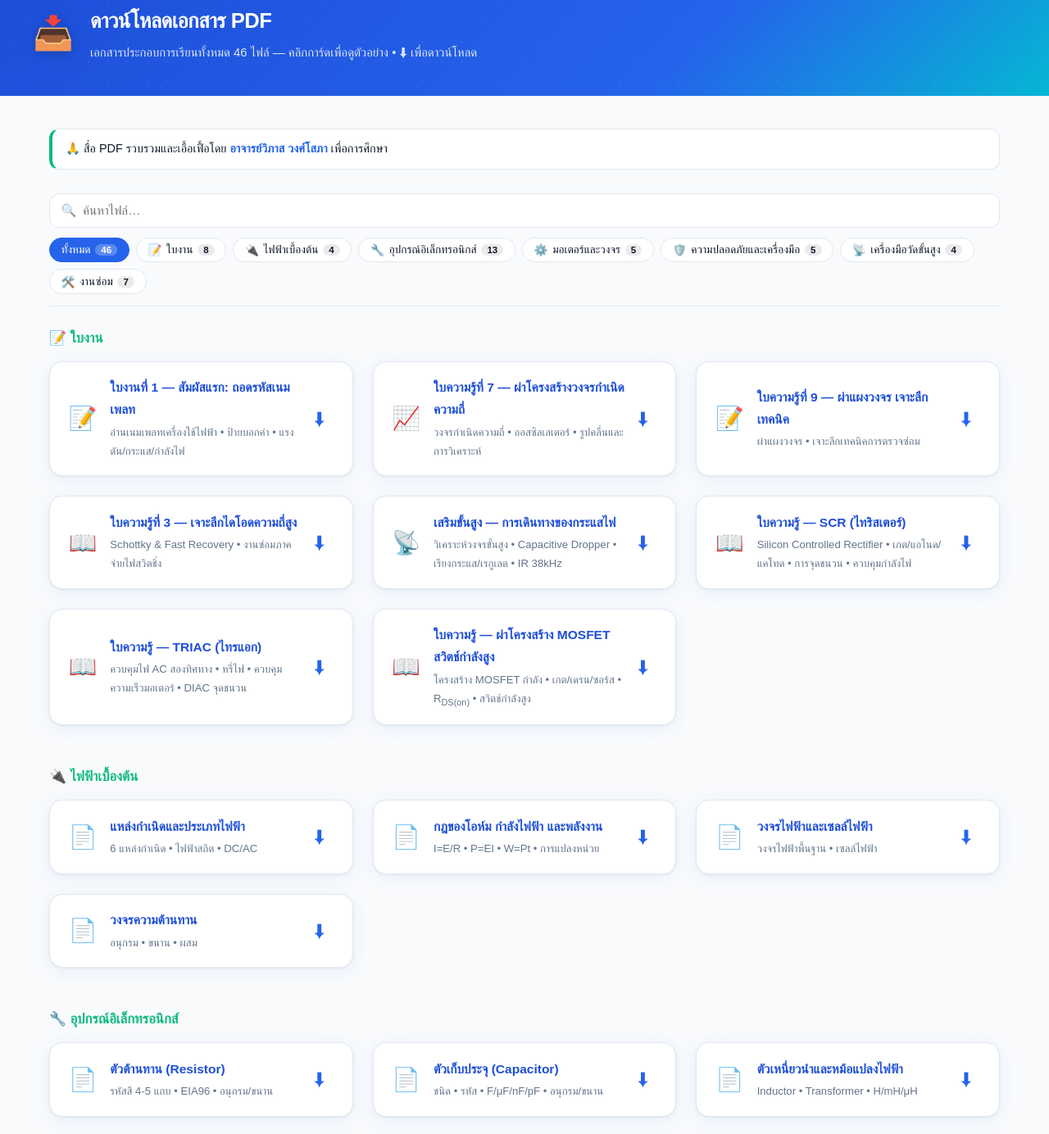
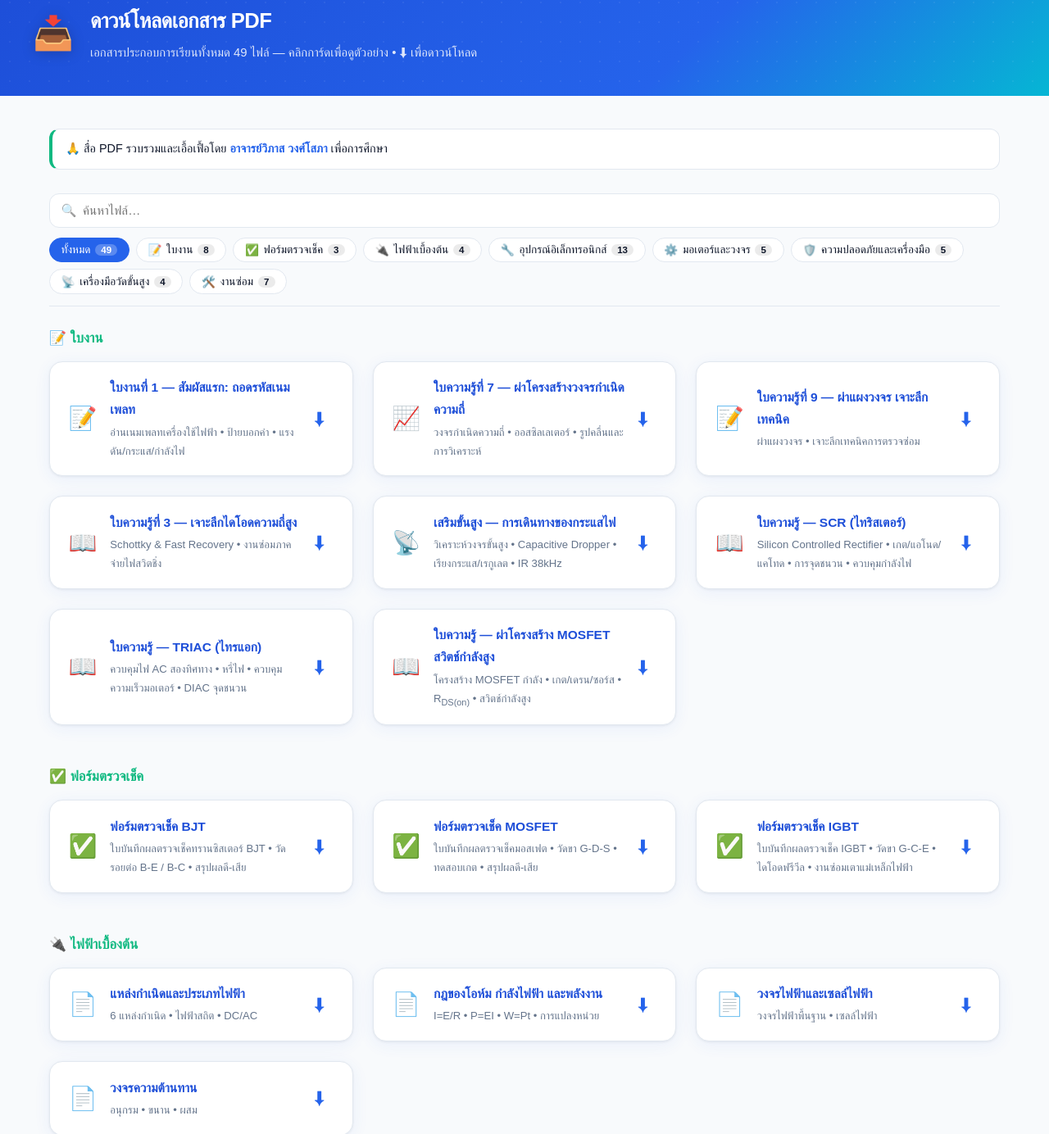
Before and after one commit to josiamu/thai-electronics-edu, a plain HTML site: page downloads.html in a window 1280 px wide. Shown: the part 94-1478 px from the top of the page at 82% size. Drawn offline with Linux system fonts and the light colour scheme; a web font is replaced by a local one.

Commit message:
feat(downloads): เพิ่มหมวด "ฟอร์มตรวจเช็ค" 3 ไฟล์ (BJT/MOSFET/IGBT)
- downloads.html: section ใหม่ data-cat="checklist" + ชิปกรอง ✅ ฟอร์มตรวจเช็ค
  วางไว้ถัดจากใบงาน, การ์ด 3 ใบชี้ไป pdf/chec_list/
- อัปเดตจำนวนไฟล์ 46 → 49 (หัวหน้า downloads, การ์ดหน้าแรก, README, CLAUDE/AGENTS)
- announcements.js: ข่าวหน้าแรก deep-link เข้าหมวด checklist

Co-Authored-By: Claude Opus 5 <noreply@anthropic.com>

```diff
--- a/downloads.html
+++ b/downloads.html
@@ -111,8 +111,8 @@
     <div>
       <h1 class="th-only">ดาวน์โหลดเอกสาร PDF</h1>
       <h1 class="en-only">Download PDF Documents</h1>
-      <p class="th-only">เอกสารประกอบการเรียนทั้งหมด 46 ไฟล์ — คลิกการ์ดเพื่อดูตัวอย่าง • ⬇ เพื่อดาวน์โหลด</p>
-      <p class="en-only">46 learning resource files — click a card to preview • ⬇ to download</p>
+      <p class="th-only">เอกสารประกอบการเรียนทั้งหมด 49 ไฟล์ — คลิกการ์ดเพื่อดูตัวอย่าง • ⬇ เพื่อดาวน์โหลด</p>
+      <p class="en-only">49 learning resource files — click a card to preview • ⬇ to download</p>
     </div>
   </div>
 </div>
@@ -130,8 +130,9 @@
       <input type="search" id="dl-search" class="dl-search" placeholder="ค้นหาไฟล์…" aria-label="ค้นหาไฟล์">
     </div>
     <div class="dl-chips" id="dl-chips">
-      <button class="dl-chip active" type="button" data-cat="all"><span class="th-only">ทั้งหมด</span><span class="en-only">All</span><span class="dl-chip-n">46</span></button>
+      <button class="dl-chip active" type="button" data-cat="all"><span class="th-only">ทั้งหมด</span><span class="en-only">All</span><span class="dl-chip-n">49</span></button>
       <button class="dl-chip" type="button" data-cat="worksheet">📝 <span class="th-only">ใบงาน</span><span class="en-only">Worksheets</span><span class="dl-chip-n">8</span></button>
+      <button class="dl-chip" type="button" data-cat="checklist">✅ <span class="th-only">ฟอร์มตรวจเช็ค</span><span class="en-only">Check Forms</span><span class="dl-chip-n">3</span></button>
       <button class="dl-chip" type="button" data-cat="basics">🔌 <span class="th-only">ไฟฟ้าเบื้องต้น</span><span class="en-only">Basics</span><span class="dl-chip-n">4</span></button>
       <button class="dl-chip" type="button" data-cat="components">🔧 <span class="th-only">อุปกรณ์อิเล็กทรอนิกส์</span><span class="en-only">Components</span><span class="dl-chip-n">13</span></button>
       <button class="dl-chip" type="button" data-cat="motors">⚙️ <span class="th-only">มอเตอร์และวงจร</span><span class="en-only">Motors</span><span class="dl-chip-n">5</span></button>
@@ -210,6 +211,36 @@
           <div class="pdf-sub"><span class="th-only">โครงสร้าง MOSFET กำลัง • เกต/เดรน/ซอร์ส • R<sub>DS(on)</sub> • สวิตช์กำลังสูง</span><span class="en-only">Power MOSFET structure • Gate/Drain/Source • R<sub>DS(on)</sub> • High-power switching</span></div>
         </div>
         <a class="pdf-dl" href="pdf/worksheet/ใบความรู้ที่  ผ่าโครงสร้าง MOSFET สวิตช์กำลังสูง.pdf" download title="ดาวน์โหลด">⬇</a>
+      </div>
+    </div>
+  </div>
+
+  <div class="section" data-cat="checklist">
+    <div class="section-subtitle">✅ <span class="th-only">ฟอร์มตรวจเช็ค</span><span class="en-only">Check Forms</span></div>
+    <div class="grid-2">
+      <div class="pdf-card" data-pdf="pdf/chec_list/20260812_ฟอร์มตรวจเช็ค BJT.pdf">
+        <div class="pdf-icon">✅</div>
+        <div class="pdf-info">
+          <div class="pdf-title"><span class="th-only">ฟอร์มตรวจเช็ค BJT</span><span class="en-only">Check Form — BJT</span></div>
+          <div class="pdf-sub"><span class="th-only">ใบบันทึกผลตรวจเช็คทรานซิสเตอร์ BJT • วัดรอยต่อ B-E / B-C • สรุปผลดี-เสีย</span><span class="en-only">Record sheet for testing BJTs • B-E / B-C junction readings • Pass/fail summary</span></div>
+        </div>
+        <a class="pdf-dl" href="pdf/chec_list/20260812_ฟอร์มตรวจเช็ค BJT.pdf" download title="ดาวน์โหลด">⬇</a>
+      </div>
+      <div class="pdf-card" data-pdf="pdf/chec_list/20260812_ฟอร์มตรวจเช็ค MOSFET.pdf">
+        <div class="pdf-icon">✅</div>
+        <div class="pdf-info">
+          <div class="pdf-title"><span class="th-only">ฟอร์มตรวจเช็ค MOSFET</span><span class="en-only">Check Form — MOSFET</span></div>
+          <div class="pdf-sub"><span class="th-only">ใบบันทึกผลตรวจเช็คมอสเฟต • วัดขา G-D-S • ทดสอบเกต • สรุปผลดี-เสีย</span><span class="en-only">Record sheet for testing MOSFETs • G-D-S readings • Gate test • Pass/fail summary</span></div>
+        </div>
+        <a class="pdf-dl" href="pdf/chec_list/20260812_ฟอร์มตรวจเช็ค MOSFET.pdf" download title="ดาวน์โหลด">⬇</a>
+      </div>
+      <div class="pdf-card" data-pdf="pdf/chec_list/20260812_ฟอร์มตรวจเช็ค IGBT.pdf">
+        <div class="pdf-icon">✅</div>
+        <div class="pdf-info">
+          <div class="pdf-title"><span class="th-only">ฟอร์มตรวจเช็ค IGBT</span><span class="en-only">Check Form — IGBT</span></div>
+          <div class="pdf-sub"><span class="th-only">ใบบันทึกผลตรวจเช็ค IGBT • วัดขา G-C-E • ไดโอดฟรีวีล • งานซ่อมเตาแม่เหล็กไฟฟ้า</span><span class="en-only">Record sheet for testing IGBTs • G-C-E readings • Freewheel diode • Induction-stove repair</span></div>
+        </div>
+        <a class="pdf-dl" href="pdf/chec_list/20260812_ฟอร์มตรวจเช็ค IGBT.pdf" download title="ดาวน์โหลด">⬇</a>
       </div>
     </div>
   </div>
--- a/js/announcements.js
+++ b/js/announcements.js
@@ -14,6 +14,10 @@
  *             (cat/file จะถูกแนบเป็น query string ให้เอง → downloads.js อ่านตอนโหลดหน้า)
  */
 const ANNOUNCEMENTS = [
+  { id:'download-check-forms-2026-08-14', date:'2026-08-14', type:'download',
+    th:'หมวดใหม่ในหน้าดาวน์โหลด: <b>✅ ฟอร์มตรวจเช็ค</b> 3 ไฟล์ — <b>BJT · MOSFET · IGBT</b> ใบบันทึกผลสำหรับวัดอุปกรณ์ทีละขาแล้วสรุปว่าดีหรือเสีย พิมพ์ออกมาใช้คู่กับมัลติมิเตอร์ในคาบปฏิบัติได้เลย (PDF)',
+    en:'New section on the downloads page: <b>✅ Check Forms</b> — three record sheets for <b>BJT · MOSFET · IGBT</b>. Measure the device pin by pin, log the readings, and mark it pass or fail; print them and use them alongside a multimeter in the lab (PDF)',
+    href:'downloads.html', cat:'checklist', file:'pdf/chec_list/20260812_ฟอร์มตรวจเช็ค BJT.pdf' },
   { id:'nav-repair-menu-2026-08-14', date:'2026-08-14', type:'update',
     th:'ปรับเมนู: ยก <b>🔧 งานซ่อม</b> ออกจากเมนูบทเรียนมาเป็น<b>เมนูของตัวเองบนแถบด้านบน</b> — พัดลม · เตาแม่เหล็กไฟฟ้า · ภาคจ่ายไฟสวิตชิ่ง · ไมโครเวฟ · เครื่องทำน้ำอุ่น กดถึงได้ในคลิกเดียว ไม่ต้องเข้าเมนูบทเรียนแล้วไล่หากลุ่มอีกต่อไป (เมนูบทเรียนเหลือ 4 กลุ่มพอดีแถวเดียว หาง่ายขึ้นด้วย)',
     en:'Navigation update: <b>🔧 Repair</b> is now its <b>own top-level menu</b> instead of a group buried inside Lessons — fan motor · induction stove · switching PSU · microwave · water heater are one click away. The Lessons mega menu is down to a tidy 4 groups in a single row',
```
Also changed, not shown: index.html (+2 -2 lines), 6 other files.
